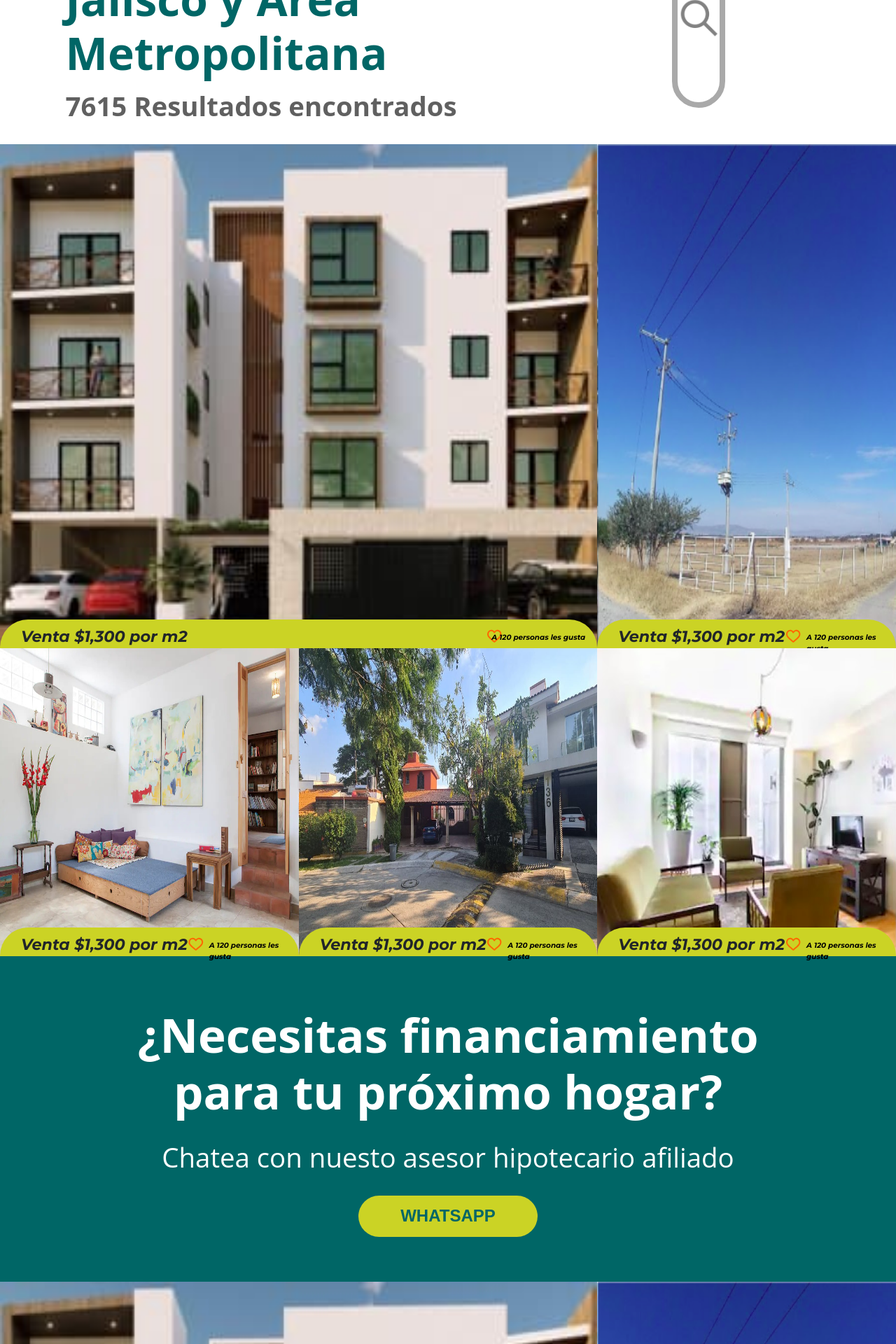
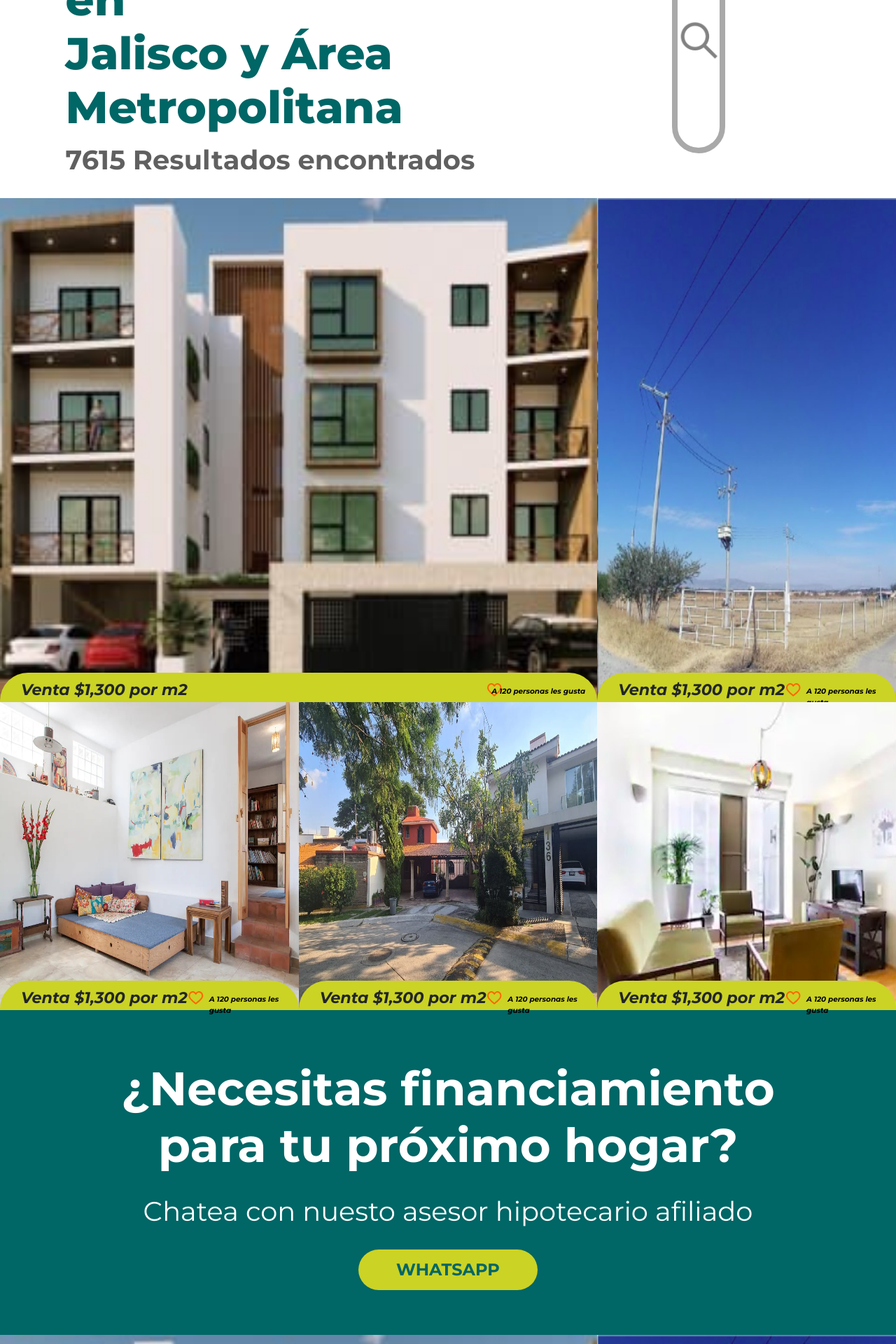
Before and after one commit to gamboamartin/easesores-web, an Angular app: page /compra in a window 1280 px wide. Shown: the part 300-2220 px from the top of the page at 70% size. Built offline with nearby package versions, Linux system fonts and the light colour scheme.

Commit message:
Se ajusta fuente en seccion Compra

```diff
--- a/src/app/components/compra/compra.component.css
+++ b/src/app/components/compra/compra.component.css
@@ -3,8 +3,7 @@
   border-radius: 50px;
   padding: 1.4vh 20px;
   width: 20%;
-  font-family: "Liberation Sans";
-  font-weight: bold;
+  font-family: Montserrat-Bold;
   font-size: 3vh;
   color: #006666;
   background-color: #cbd325;
@@ -23,7 +22,7 @@
 .search-box{
   border: 8px solid darkgrey;
   border-radius: 50px;
-  font-family: "Open Sans", sans-serif;
+  font-family: Montserrat;
   background-image: url("../../../assets/loupe.png");
   background-repeat: no-repeat;
   background-position: center;
@@ -54,15 +53,12 @@
 
 .texto1{
   color: #606060;
-  font-family: 'Open Sans', sans-serif;
   font-size: 4.8vh;
-  font-weight: bold;
   padding-left: 10%;
 }
 
-.texto-genearl{
+.texto-general{
   display: block;
-  font-family: 'Open Sans', sans-serif;
   font-size: 4.8vh;
   margin-top: 2%;
   margin-bottom: 2%;
@@ -77,16 +73,12 @@
 }
 
 .titulo-general{
-  font-family: 'Open Sans', sans-serif;
   font-size: 8.4vh;
-  font-weight: bolder;
 }
 
 .titulo1{
   color: #006666;
-  font-family: 'Open Sans', sans-serif;
   font-size: 8vh;
-  font-weight: bold;
   padding-left: 10%;
   text-align: left;
 }
@@ -101,7 +93,7 @@
 
 @media only screen and (max-width: 1101px) {
   .btn_whatsapp{
-    font-size: 65%;
+    font-size: 60%;
     padding: 10px 10px;
     margin-top: 0;
     width: 30%;
@@ -117,7 +109,7 @@
     margin-left: 0;
     padding-top: 0;
   }
-  .texto-genearl{
+  .texto-general{
     font-size: 90%;
     margin-top: 2%;
     margin-bottom: 2%;
@@ -128,6 +120,6 @@
     padding-top: 0;
   }
   .titulo-general{
-    font-size: 150%;
+    font-size: 130%;
   }
 }
--- a/src/app/components/compra/compra.component.html
+++ b/src/app/components/compra/compra.component.html
@@ -1,8 +1,8 @@
 
   <div class="w-100 row div1">
     <div class="col-9">
-      <h1 class="titulo1">Encuentra propiedades en <br class="br-hidden">Jalisco y Área Metropolitana</h1>
-      <span class="texto1">7615 Resultados encontrados</span>
+      <h1 class="titulo1 Montserrat-ExtraBold">Encuentra propiedades en <br class="br-hidden">Jalisco y Área Metropolitana</h1>
+      <span class="texto1 Montserrat-Bold">7615 Resultados encontrados</span>
     </div>
     <div class="col-2">
       <input type="search" class="search-box">
@@ -12,16 +12,16 @@
 <app-casas></app-casas>
 
 <div class="section-3 section-general">
-  <h1 class="titulo2 titulo-general">¿Necesitas financiamiento <br class="br-hidden">para tu próximo hogar?</h1>
-  <span class="texto2 texto-genearl">Chatea con nuesto asesor hipotecario afiliado</span>
+  <h1 class="titulo2 titulo-general Montserrat-Bold">¿Necesitas financiamiento <br class="br-hidden">para tu próximo hogar?</h1>
+  <span class="texto2 texto-general Montserrat">Chatea con nuesto asesor hipotecario afiliado</span>
   <button onClick="window.open('https://wa.me/+523313668572')" class="btn_whatsapp">WHATSAPP</button>
 </div>
 
   <app-casas></app-casas>
 
   <div class="section-4 section-general">
-    <h1 class="titulo3 titulo-general">¿Necesitas atención personalizada <br class="br-hidden">para comprar, vender o rentar?</h1>
-    <span class="texto3 texto-genearl">Nosotros podemos ayudarte</span>
+    <h1 class="titulo3 titulo-general Montserrat-Bold">¿Necesitas atención personalizada <br class="br-hidden">para comprar, vender o rentar?</h1>
+    <span class="texto3 texto-general Montserrat">Nosotros podemos ayudarte</span>
     <button onClick="window.open('https://wa.me/+523313668572')" class="btn_whatsapp">AGENDA UNA CITA</button>
   </div>
 
--- a/src/app/components/hogar/banner2-hogar/banner2-hogar.component.css
+++ b/src/app/components/hogar/banner2-hogar/banner2-hogar.component.css
@@ -3,6 +3,7 @@
   border-radius: 50px;
   padding: 2vh 20px;
   width: 30%;
+  font-family: Montserrat-Bold;
   font-size: 3vh;
   color: #006666;
   margin-left: 8%;
--- a/src/app/components/hogar/banner2-hogar/banner2-hogar.component.html
+++ b/src/app/components/hogar/banner2-hogar/banner2-hogar.component.html
@@ -9,7 +9,7 @@
       perfecto, contáctanos, uno de nuestros asesores te<br class="br-hidden">
       brindará el apoyo que necesitas <span class="span-b2 Montserrat-BoldItalic">¡sin costo!</span></h5>
     <br>
-    <button type="button" onClick="window.open('https://wa.me/+523313668572')" class="btn_whatsapp Montserrat-Bold">WHATSAPP</button>
+    <button type="button" onClick="window.open('https://wa.me/+523313668572')" class="btn_whatsapp">WHATSAPP</button>
   </div>
 </div>
 
```
